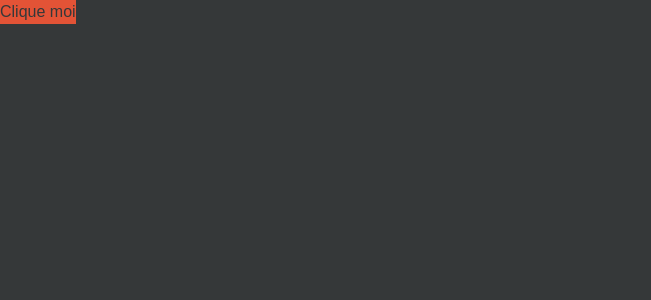
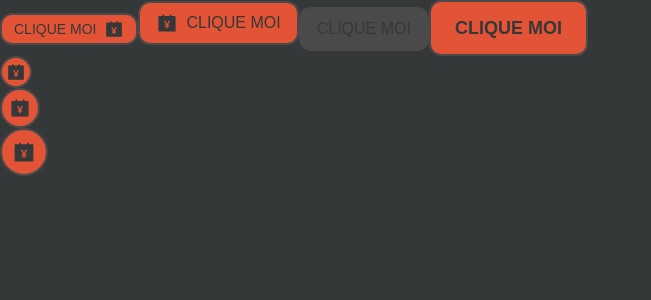
Before and after one commit to KevinMaze/agora, a Next.js app: page / in a window 1280 px wide. Shown: the top 300 px of the page, without its empty margins (0-651 px from the left). Built offline with nearby package versions, Linux system fonts and the light colour scheme.

Commit message:
add button design system

```diff
--- a/package.json
+++ b/package.json
@@ -12,7 +12,8 @@
     "clsx": "^2.1.1",
     "next": "15.5.4",
     "react": "19.1.0",
-    "react-dom": "19.1.0"
+    "react-dom": "19.1.0",
+    "react-icons": "^5.5.0"
   },
   "devDependencies": {
     "@eslint/eslintrc": "^3",
--- a/src/pages/index.tsx
+++ b/src/pages/index.tsx
@@ -1,6 +1,7 @@
 import Seo from "@/ui/components/seo";
 import { Button } from "@/ui/design-system/button";
-import { Typo } from "@/ui/design-system/typography";
+// import { Typo } from "@/ui/design-system/typography";
+import { AiFillAccountBook } from "react-icons/ai";
 
 export default function Home() {
     return (
@@ -12,7 +13,36 @@ export default function Home() {
 
             <main>
                 <div>
-                    <Button> Clique moi</Button>
+                    <Button size="small" icon={{ icon: AiFillAccountBook }}>
+                        Clique moi
+                    </Button>
+                    <Button
+                        size="medium"
+                        icon={{ icon: AiFillAccountBook }}
+                        iconPosition="left"
+                    >
+                        Clique moi
+                    </Button>
+                    <Button variant="disabled" disabled>
+                        Clique moi
+                    </Button>
+                    <Button size="large"> Clique moi</Button>
+                    <Button
+                        iconTheme="primary"
+                        size="small"
+                        variant="icon"
+                        icon={{ icon: AiFillAccountBook }}
+                    />
+                    <Button
+                        size="medium"
+                        variant="icon"
+                        icon={{ icon: AiFillAccountBook }}
+                    />
+                    <Button
+                        size="large"
+                        variant="icon"
+                        icon={{ icon: AiFillAccountBook }}
+                    />
                 </div>
             </main>
         </>
--- /dev/null
+++ b/src/types/iconProps.tsx
@@ -0,0 +1,3 @@
+export interface IconProps {
+    icon: React.ElementType;
+}
--- a/src/ui/design-system/button.tsx
+++ b/src/ui/design-system/button.tsx
@@ -1,10 +1,11 @@
+import { IconProps } from "@/types/iconProps";
 import clsx from "clsx";
 
 interface Props {
     size?: "small" | "medium" | "large";
-    variant?: "primary" | "secondary" | "disabled" | "icon";
-    icon?: React.ReactNode;
-    iconTheme?: "primary" | "secondary" | "disabled";
+    variant?: "primary" | "disabled" | "icon";
+    icon?: IconProps;
+    iconTheme?: "primary" | "disabled";
     iconPosition?: "left" | "right";
     disabled?: boolean;
     isLoading?: boolean;
@@ -28,30 +29,47 @@ export const Button = ({
     switch (variant) {
         case "primary": //default
             variantStyle =
-                "bg-primary text-background hover:bg-secondary hover:text-tier";
-            break;
-        case "secondary":
-            variantStyle = "bg-secondary text-tier";
+                "bg-primary text-background hover:bg-secondary hover:text-tier border-2 border-foreground rounded-xl";
             break;
         case "disabled":
-            variantStyle = "";
+            variantStyle =
+                "bg-foreground text-background cursor-not-allowed border-2 border-foreground rounded-xl";
             break;
         case "icon":
-            variantStyle = "";
+            if (iconTheme === "primary") {
+                variantStyle =
+                    "bg-primary hover:bg-secondary text-background rounded-full";
+            }
+            if (iconTheme === "disabled") {
+                variantStyle =
+                    "bg-foreground text-background cursor-not-allowed rounded-xl";
+            }
             break;
     }
 
     switch (size) {
         case "small":
-            sizeStyle = "px-3 py-1 text-sm";
-            iconSize = 16;
+            sizeStyle = `${
+                variant === "icon"
+                    ? "flex items-center justify-center w-8 h-8"
+                    : "px-3 py-1"
+            } text-sm font-small uppercase border-2 border-foreground`;
+            iconSize = 20;
             break;
         case "medium": //default
-            sizeStyle = "px-4 py-2 text-base";
-            iconSize = 20;
+            sizeStyle = ` ${
+                variant === "icon"
+                    ? "flex items-center justify-center w-10 h-10"
+                    : "px-4 py-2"
+            } text-base font-medium uppercase border-2 border-foreground`;
+            iconSize = 22;
             break;
         case "large":
-            sizeStyle = "px-6 py-3 text-lg";
+            sizeStyle = ` ${
+                variant === "icon"
+                    ? "flex items-center justify-center w-12 h-12"
+                    : "px-6 py-3"
+            } text-lg font-bold uppercase border-2 border-foreground`;
             iconSize = 24;
             break;
     }
@@ -59,11 +77,23 @@ export const Button = ({
     return (
         <button
             type="button"
-            className={clsx(variantStyle, iconSize, "")}
+            className={clsx(variantStyle, iconSize, sizeStyle)}
             onClick={() => console.log("click")}
             disabled={disabled}
         >
-            {children}
+            {icon && variant === "icon" ? (
+                <icon.icon size={iconSize} />
+            ) : (
+                <div className={clsx(icon && "flex items-center gap-2")}>
+                    {icon && iconPosition === "left" && (
+                        <icon.icon size={iconSize} />
+                    )}
+                    {children}
+                    {icon && iconPosition === "right" && (
+                        <icon.icon size={iconSize} />
+                    )}
+                </div>
+            )}
         </button>
     );
 };
--- /dev/null
+++ b/src/ui/design-system/spinner.tsx
@@ -0,0 +1,31 @@
+interface Props {
+    size?: "small" | "medium" | "large";
+    variant?: "primary" | "white";
+}
+
+export const Spinner = ({ size = "medium", variant = "primary" }: Props) => {
+    let variantStyle: string = "",
+        sizeStyle: string = "";
+
+    switch (size) {
+        case "small":
+            sizeStyle = "";
+            break;
+        case "medium": //default
+            sizeStyle = "";
+            break;
+        case "large":
+            sizeStyle = "";
+            break;
+    }
+
+    switch (variant) {
+        case "primary": // default
+            variantStyle = "";
+            break;
+        case "white":
+            variantStyle = "";
+            break;
+    }
+    return <div> </div>;
+};
```
Also changed, not shown: 2 other files (tests, documents, lock files or other folders).
